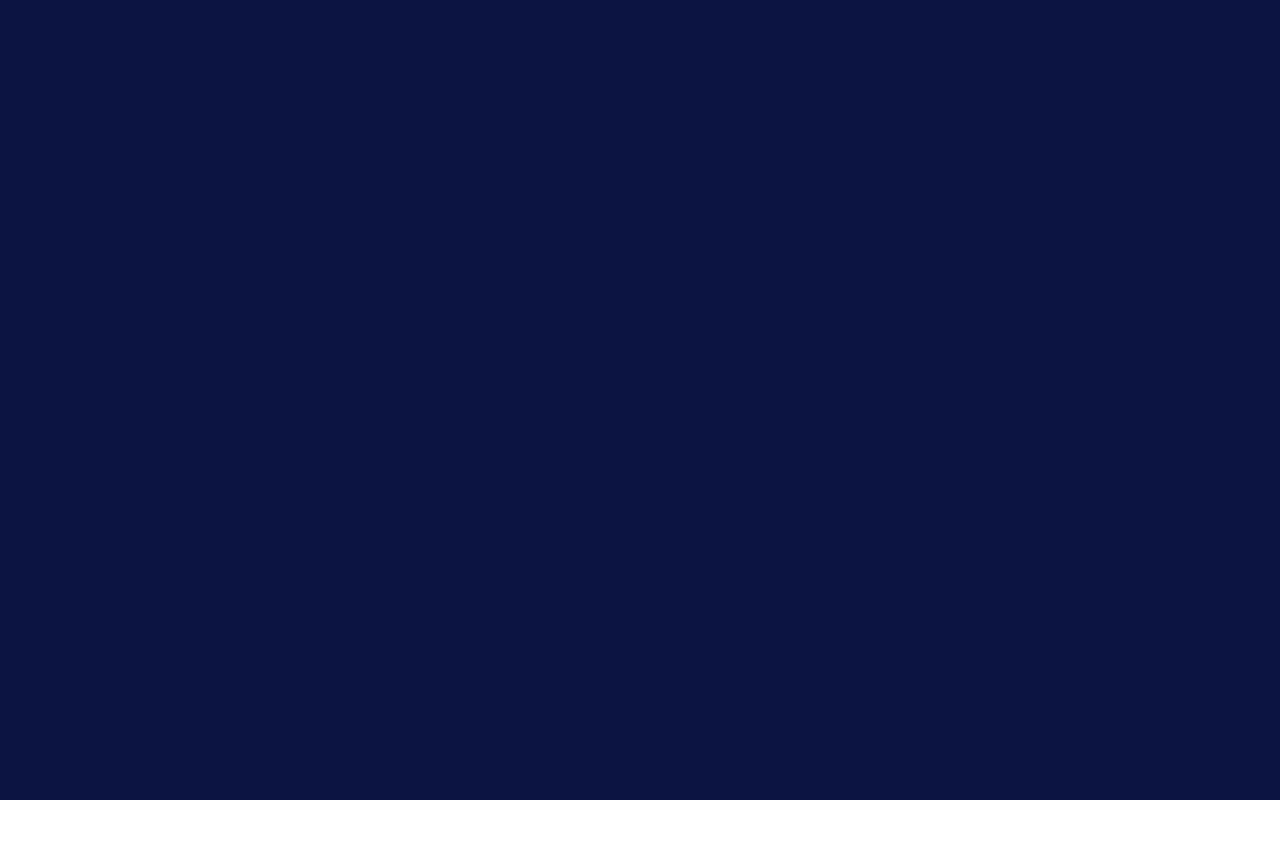
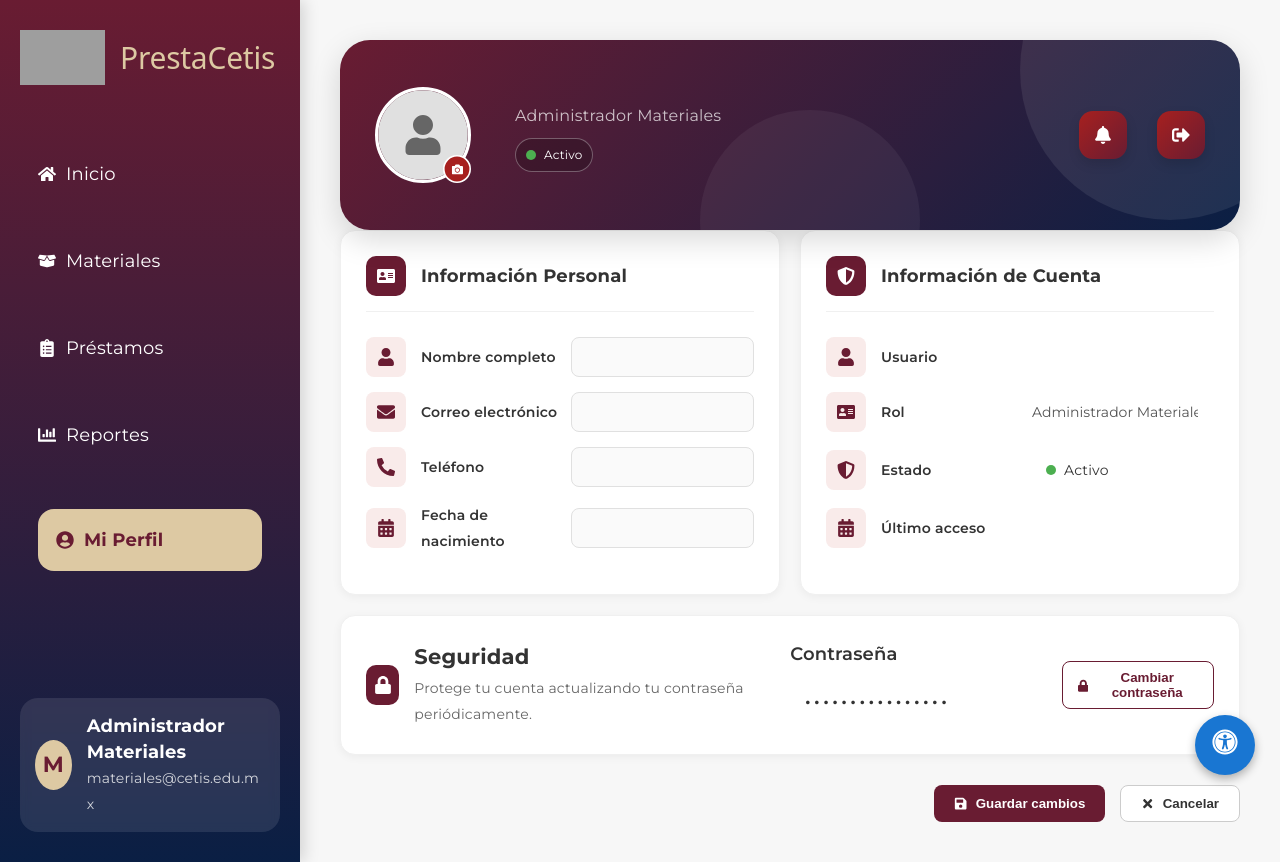
Before and after one commit to lisandrovences27-del/biblioteca_prepa, a React (Vite) app in the folder frontend/: page /perfil-admin2 in a window 1280 px wide. Before the commit this address had no page. Before the commit the page ends 800 px from the top, so only its background shows below. Built offline with nearby package versions, Linux system fonts and the light colour scheme; grey boxes are pictures that could not be loaded.

Commit message:
agregue interfaz que faltaba de perfilAdmin2

```diff
--- a/frontend/src/App.jsx
+++ b/frontend/src/App.jsx
@@ -14,6 +14,7 @@ import LibrosAlumno from "./vistas/LibrosAlumno";
 import MaterialesAlumno from "./vistas/MaterialesAlumno";
 import PerfilAdmin from "./vistas/PerfilAdmin";
 import PerfilAlumno from "./vistas/PerfilAlumno";
+import PerfilAdmin2 from "./vistas/PerfilAdmin2";
 
 function App() {
 
@@ -44,6 +45,7 @@ function App() {
       <Route path="/materiales-disponibles" element={<MaterialesAlumno />}/>
       <Route path="/perfil-admin" element={<PerfilAdmin />}/>
       <Route path="/mi-perfil" element={<PerfilAlumno />}/>
+      <Route path="/perfil-admin2" element={<PerfilAdmin2/>}/>
     </Routes>
 
 
--- /dev/null
+++ b/frontend/src/vistas/PerfilAdmin2.jsx
@@ -0,0 +1,205 @@
+import { useState } from "react";
+import SidebarMateriales from "../componentes/SidebarMateriales";
+import Accesibilidad from "../componentes/Accesibilidad";
+import LogoutButton from "../componentes/LogoutButton";
+import { FaBell, FaUser, FaEnvelope, FaPhoneAlt, FaCalendarAlt, FaShieldAlt, FaLock, FaAddressCard, FaSave, FaTimes, FaCamera } from "react-icons/fa";
+import "../App.css";
+import "./Perfil.css";
+
+function PerfilAdmin2() {
+  // Simulando datos del usuario obtenidos del token o API
+  const [userData, setUserData] = useState({
+    nombreCompleto: "",
+    rol: "Administrador Materiales",
+    estado: "Activo",
+    correo: "",
+    telefono: "",
+    fechaNacimiento: "",
+    usuario: "",
+    ultimoAcceso: ""
+  });
+
+  const handleInputChange = (e) => {
+    const { name, value } = e.target;
+    setUserData(prev => ({
+      ...prev,
+      [name]: value
+    }));
+  };
+
+  const guardarCambios = () => {
+    alert("Cambios guardados con éxito.");
+  };
+
+  return (
+    <div className="dashboard">
+      <SidebarMateriales />
+      <main className="main-content">
+        {/* TOPBAR */}
+        <div className="topbar">
+          <div style={{ display: 'flex', alignItems: 'center', gap: '20px', zIndex: 1 }}>
+            <div className="perfil-avatar-container" style={{ transform: 'scale(0.8)', transformOrigin: 'left center' }}>
+              <div className="perfil-avatar">
+                <div className="perfil-avatar-placeholder">
+                  <FaUser />
+                </div>
+              </div>
+              <div className="perfil-camera-btn">
+                <FaCamera size={14} />
+              </div>
+            </div>
+            <div className="perfil-info" style={{ color: 'white' }}>
+              <h2 style={{ fontSize: '24px', margin: '0 0 5px 0' }}>{userData.nombreCompleto}</h2>
+              <p style={{ margin: '0 0 8px 0', opacity: 0.9 }}>{userData.rol}</p>
+              <div className="perfil-status" style={{ fontSize: '12px', padding: '3px 10px', display: 'inline-flex', alignItems: 'center', gap: '8px', background: 'rgba(0,0,0,0.2)', borderRadius: '20px', border: '1px solid rgba(255,255,255,0.3)' }}>
+                <div className="status-dot"></div>
+                {userData.estado}
+              </div>
+            </div>
+          </div>
+          <div className="topbar-right" style={{ zIndex: 1 }}>
+            <div className="icon-box">
+              <FaBell />
+            </div>
+            <LogoutButton />
+          </div>
+        </div>
+
+        <div className="perfil-wrapper">
+          <div className="perfil-grid">
+            {/* INFORMACIÓN PERSONAL */}
+            <div className="perfil-card">
+              <div className="perfil-card-header">
+                <div className="perfil-card-icon">
+                  <FaAddressCard />
+                </div>
+                <h3>Información Personal</h3>
+              </div>
+
+              <div className="perfil-form-group">
+                <div className="perfil-form-icon"><FaUser /></div>
+                <div className="perfil-form-label">Nombre completo</div>
+                <input
+                  type="text"
+                  name="nombreCompleto"
+                  className="perfil-form-input"
+                  value={userData.nombreCompleto}
+                  onChange={handleInputChange}
+                />
+              </div>
+
+              <div className="perfil-form-group">
+                <div className="perfil-form-icon"><FaEnvelope /></div>
+                <div className="perfil-form-label">Correo electrónico</div>
+                <input
+                  type="email"
+                  name="correo"
+                  className="perfil-form-input"
+                  value={userData.correo}
+                  onChange={handleInputChange}
+                />
+              </div>
+
+              <div className="perfil-form-group">
+                <div className="perfil-form-icon"><FaPhoneAlt /></div>
+                <div className="perfil-form-label">Teléfono</div>
+                <input
+                  type="text"
+                  name="telefono"
+                  className="perfil-form-input"
+                  value={userData.telefono}
+                  onChange={handleInputChange}
+                />
+              </div>
+
+              <div className="perfil-form-group">
+                <div className="perfil-form-icon"><FaCalendarAlt /></div>
+                <div className="perfil-form-label">Fecha de nacimiento</div>
+                <input
+                  type="text"
+                  name="fechaNacimiento"
+                  className="perfil-form-input"
+                  value={userData.fechaNacimiento}
+                  onChange={handleInputChange}
+                />
+              </div>
+            </div>
+
+            {/* INFORMACIÓN DE CUENTA */}
+            <div className="perfil-card">
+              <div className="perfil-card-header">
+                <div className="perfil-card-icon">
+                  <FaShieldAlt />
+                </div>
+                <h3>Información de Cuenta</h3>
+              </div>
+
+              <div className="perfil-form-group">
+                <div className="perfil-form-icon"><FaUser /></div>
+                <div className="perfil-form-label">Usuario</div>
+                <input type="text" className="perfil-form-input" value={userData.usuario} disabled />
+              </div>
+
+              <div className="perfil-form-group">
+                <div className="perfil-form-icon"><FaAddressCard /></div>
+                <div className="perfil-form-label">Rol</div>
+                <input type="text" className="perfil-form-input" value={userData.rol} disabled />
+              </div>
+
+              <div className="perfil-form-group">
+                <div className="perfil-form-icon"><FaShieldAlt /></div>
+                <div className="perfil-form-label">Estado</div>
+                <div className="perfil-form-input" style={{display: 'flex', alignItems: 'center', gap: '8px', border: 'none', backgroundColor: 'transparent'}}>
+                   <div className="status-dot"></div> {userData.estado}
+                </div>
+              </div>
+
+              <div className="perfil-form-group">
+                <div className="perfil-form-icon"><FaCalendarAlt /></div>
+                <div className="perfil-form-label">Último acceso</div>
+                <input type="text" className="perfil-form-input" value={userData.ultimoAcceso} disabled />
+              </div>
+            </div>
+          </div>
+
+          {/* SEGURIDAD */}
+          <div className="perfil-card">
+            <div className="security-card-content">
+              <div style={{display: 'flex', alignItems: 'center', gap: '15px'}}>
+                <div className="perfil-card-icon">
+                  <FaLock />
+                </div>
+                <div className="security-info">
+                  <h3 style={{margin: 0, color: '#333'}}>Seguridad</h3>
+                  <p>Protege tu cuenta actualizando tu contraseña periódicamente.</p>
+                </div>
+              </div>
+              <div className="security-password-field">
+                <span>Contraseña</span>
+                <input type="password" value="****************" readOnly />
+              </div>
+              <div>
+                <button className="btn-outline">
+                  <FaLock /> Cambiar contraseña
+                </button>
+              </div>
+            </div>
+          </div>
+
+          <div className="perfil-actions">
+            <button className="btn-primary" onClick={guardarCambios}>
+              <FaSave /> Guardar cambios
+            </button>
+            <button className="btn-secondary">
+              <FaTimes /> Cancelar
+            </button>
+          </div>
+
+        </div>
+      </main>
+      <Accesibilidad />
+    </div>
+  );
+}
+
+export default PerfilAdmin2;
```
